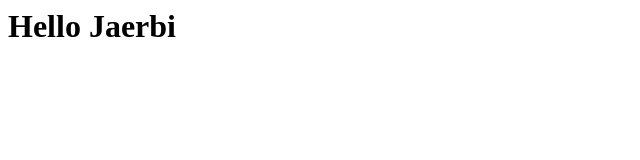
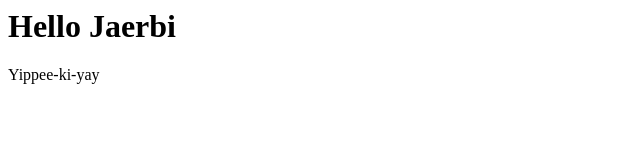
Before and after one commit to jaerbi/test_Tortoise, a plain HTML site: page index.html in a window 1280 px wide. Shown: the full height of the page, 0-640 px from the left. Drawn offline with Linux system fonts and the light colour scheme.

Commit message:
add: Some text to index

```diff
--- a/index.html
+++ b/index.html
@@ -1 +1,2 @@
 <h1>Hello Jaerbi</h1>
+<p>Yippee-ki-yay</p>
```
